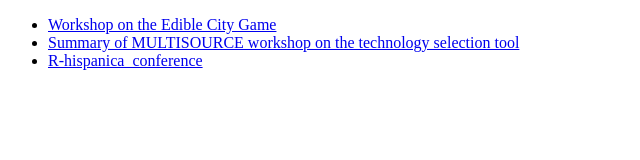
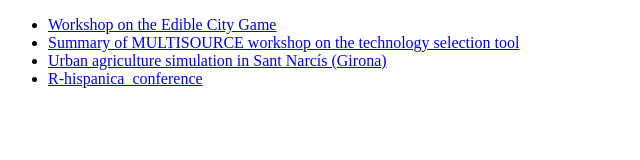
Before and after one commit to jospueyo/docs, a plain HTML site: page index.html in a window 1280 px wide. Shown: the whole page, without its empty margins (0-640 px from the left). Drawn offline with Linux system fonts and the light colour scheme.

Commit message:
Update index.html

```diff
--- a/index.html
+++ b/index.html
@@ -8,6 +8,7 @@
 <ul>
     <li><a href="./ediblesfl_workshop.html">Workshop on the Edible City Game</a></li>
     <li><a href="./multisource_wp4_summary_workshop.html">Summary of MULTISOURCE workshop on the technology selection tool</a></li>
+    <li><a href="./msn_scenarios.html">Urban agriculture simulation in Sant Narcís (Girona)</a></li>
     <li><a href="./tia_seminar.html">R-hispanica_conference</a></li>
 </ul>
 </body>
```
